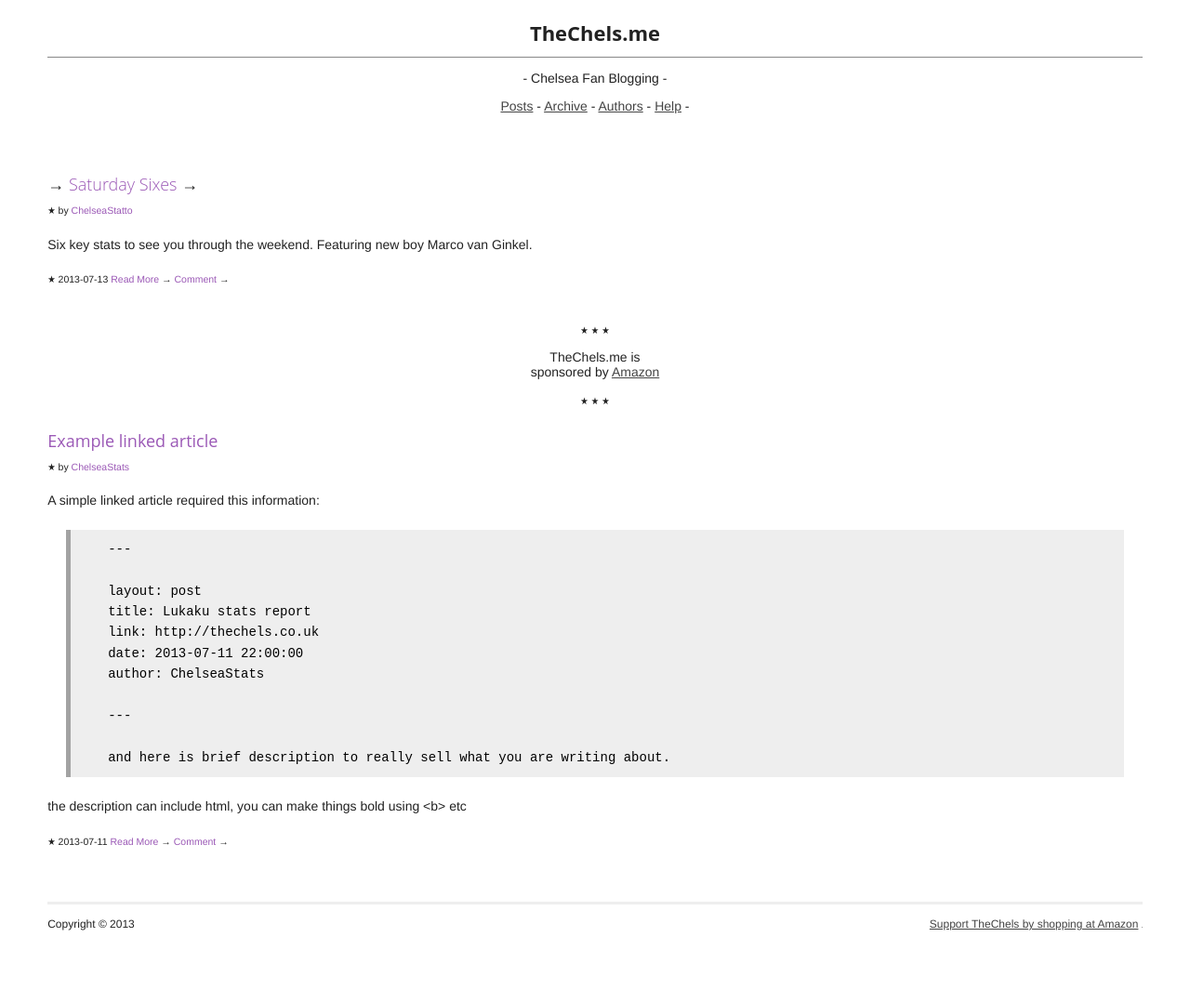
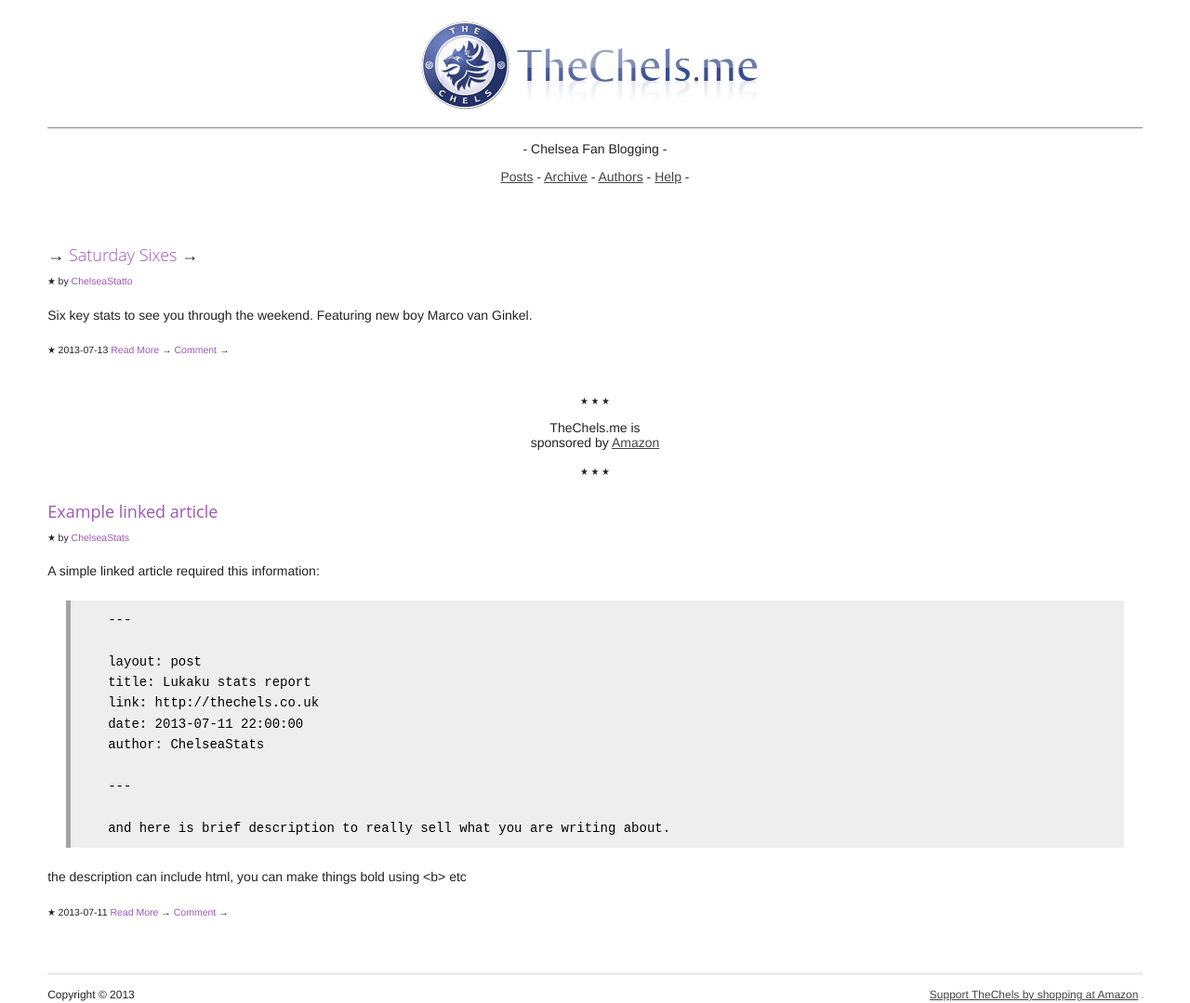
Before and after one commit to TheNenae/TheChels.github.io, a Jekyll site: the page built from index.html, in a window 1280 px wide. Shown: the whole page at 93% size. Built offline with Jekyll 4.4.1, drawn with Linux system fonts in a browser that asks for light colours; Markdown is read by kramdown in place of the engine named in the settings; the list of posts is cut into pages by our own code; before the commit the page ends 1003 px from its top, so only the background shows below that.

Commit message:
images and logos etc

```diff
--- a/CNAME
+++ b/CNAME
@@ -1 +1 @@
-TheChels.me
+http://TheChels.me
--- a/_includes/nav.html
+++ b/_includes/nav.html
@@ -1,5 +1,5 @@
 <header id="masterhead">
-   <h2 id="header">TheChels.me</h2>
+   <h2 id="header"><a href="/" title="thechels.me"><img src="/img/TheChels.me-header.jpg"  alt="thechels.me" /></a></h2>
             <p>- Chelsea Fan Blogging -</p>
 				<nav>
                     <a href="/">Posts</a> -
```
Also changed, not shown: img/TheChels.me-header.jpg (added), img/apple-touch-icon-ipad.png (added), img/apple-touch-icon-ipad3.png (added), img/apple-touch-icon-iphone.png (added), img/apple-touch-icon-iphone4.png (added), img/default.png, img/default2x.png, img/default4x.png, img/favicon-msapplication-tileimage.png, img/favicon.ico (added), img/image.png (added), img/r2p.gif (added), img/thechels.png (added), img/touch-icon-ipad.png (added), 2 more files.
